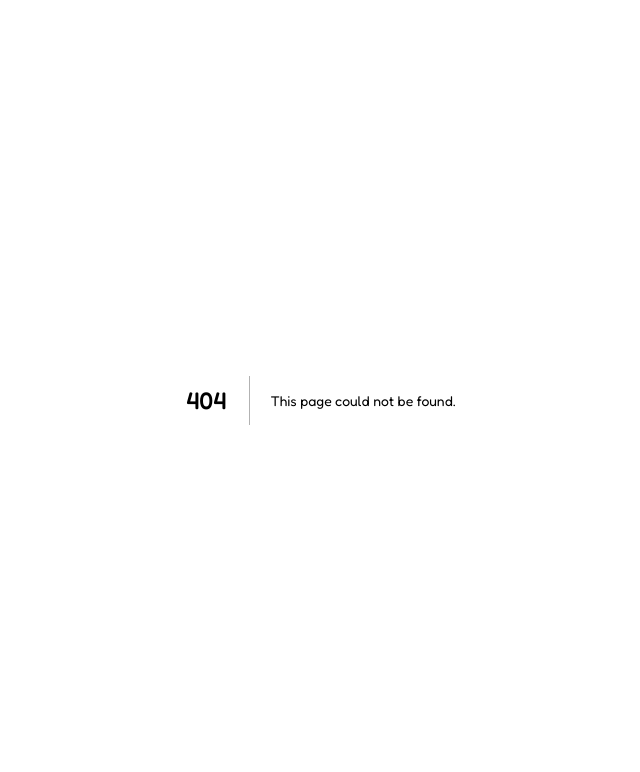
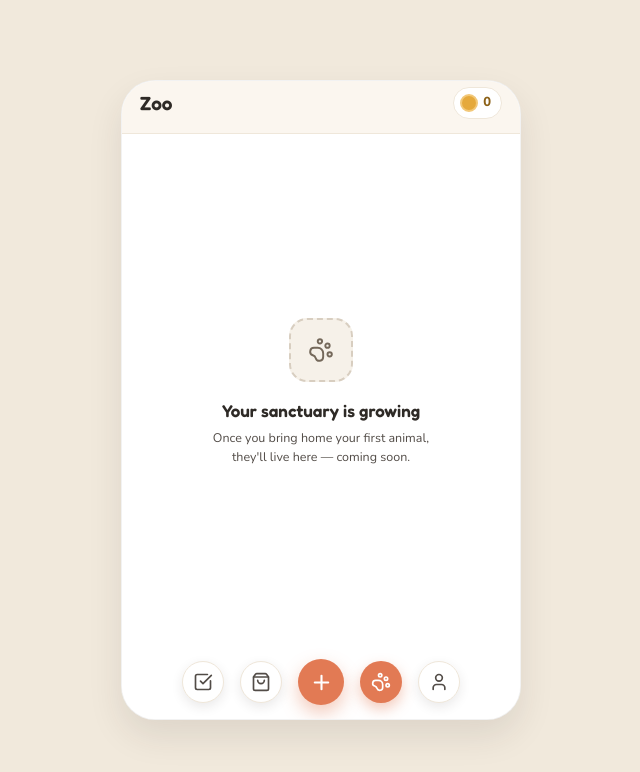
Before and after one commit to SaskiaSteyn/tasktails, a Next.js app: page /zoo in a window 1280 px wide. Before the commit this address had no page. Shown: the top 772 px of the page, without its empty margins (319-959 px from the left). Built offline with nearby package versions, Linux system fonts and the light colour scheme; no server answers; the database is empty; sample sign-in values are in the browser's storage.

Commit message:
feat: added 404  and coming soon pages

```diff
--- /dev/null
+++ b/src/app/not-found.tsx
@@ -0,0 +1,56 @@
+import type { Metadata } from "next";
+import Link from "next/link";
+
+import { auth } from "@/auth";
+import { AppShell } from "@/components/layout/app-shell";
+import { buttonClasses } from "@/components/ui/button";
+
+export const metadata: Metadata = {
+  title: "Page not found · TaskTails",
+};
+
+/**
+ * The global 404 — `design_handoff/ADDENDUM-404.md`. Next.js renders this for
+ * any unmatched route automatically (also reachable via `notFound()`), so it
+ * needs no route of its own.
+ *
+ * The addendum's button always reads "Back to tasks", but where it goes
+ * depends on whether anyone's signed in: the addendum itself says "routes to
+ * the dashboard (or marketing home if logged out)". There's no marketing home
+ * yet (MKT-03 is still To Do) — `/` already redirects a visitor to `/register`
+ * (`src/app/page.tsx`), so pointing a signed-out participant there rather than
+ * hardcoding `/register` here means this page picks up the real marketing
+ * home for free once MKT-03 ships, with no change needed in this file.
+ *
+ * `fullWidth={false}` plus explicit horizontal padding, not the usual
+ * full-width CTA: the addendum draws this button hugging its label ("padding
+ * 0 28px"), not spanning the frame like every other primary button in the app.
+ */
+export default async function NotFound() {
+  const session = await auth();
+  const homeHref = session?.user?.id ? "/tasks" : "/";
+
+  return (
+    <AppShell className="flex flex-1 flex-col items-center justify-center px-[26px] text-center">
+      <p className="font-display text-[96px] leading-none font-semibold text-terracotta">
+        404
+      </p>
+      <h1 className="mt-4 font-display text-[23px] font-semibold">
+        This page wandered off
+      </h1>
+      <p className="mt-2 max-w-[230px] text-[14px] leading-[1.5] text-ink-soft">
+        The page you are looking for doesn&apos;t exist, let&apos;s go back
+        home.
+      </p>
+      <Link
+        href={homeHref}
+        className={buttonClasses({
+          fullWidth: false,
+          className: "mt-6 px-[28px]",
+        })}
+      >
+        Back to tasks
+      </Link>
+    </AppShell>
+  );
+}
--- /dev/null
+++ b/src/app/store/page.tsx
@@ -0,0 +1,32 @@
+import { ShoppingBag } from "lucide-react";
+import type { Metadata } from "next";
+import { redirect } from "next/navigation";
+
+import { auth } from "@/auth";
+import { AppShell } from "@/components/layout/app-shell";
+import { BottomNav } from "@/components/layout/bottom-nav";
+import { ComingSoon } from "@/components/layout/coming-soon";
+import { PersistentHeader } from "@/components/layout/persistent-header";
+
+export const metadata: Metadata = {
+  title: "Store · TaskTails",
+};
+
+/**
+ * Placeholder landing spot for `BottomNav`'s "Store" tab (SHR-01) so it
+ * doesn't 404. The real screen is STOR-01+.
+ */
+export default async function StorePage() {
+  const session = await auth();
+  if (!session?.user?.id) redirect("/login");
+
+  return (
+    <AppShell header={<PersistentHeader title="Store" />} nav={<BottomNav />}>
+      <ComingSoon
+        icon={ShoppingBag}
+        title="Store is on its way"
+        description="Spend your coins on food, accessories and new animals — coming soon."
+      />
+    </AppShell>
+  );
+}
--- /dev/null
+++ b/src/app/zoo/page.tsx
@@ -0,0 +1,32 @@
+import { PawPrint } from "lucide-react";
+import type { Metadata } from "next";
+import { redirect } from "next/navigation";
+
+import { auth } from "@/auth";
+import { AppShell } from "@/components/layout/app-shell";
+import { BottomNav } from "@/components/layout/bottom-nav";
+import { ComingSoon } from "@/components/layout/coming-soon";
+import { PersistentHeader } from "@/components/layout/persistent-header";
+
+export const metadata: Metadata = {
+  title: "Zoo · TaskTails",
+};
+
+/**
+ * Placeholder landing spot for `BottomNav`'s "Zoo" tab (SHR-01) so it doesn't
+ * 404. The real sanctuary screen is PET-01+.
+ */
+export default async function ZooPage() {
+  const session = await auth();
+  if (!session?.user?.id) redirect("/login");
+
+  return (
+    <AppShell header={<PersistentHeader title="Zoo" />} nav={<BottomNav />}>
+      <ComingSoon
+        icon={PawPrint}
+        title="Your sanctuary is growing"
+        description="Once you bring home your first animal, they'll live here — coming soon."
+      />
+    </AppShell>
+  );
+}
--- /dev/null
+++ b/src/components/layout/coming-soon.tsx
@@ -0,0 +1,37 @@
+import type { LucideIcon } from "lucide-react";
+
+/**
+ * Placeholder body for a nav destination whose real screen hasn't shipped yet
+ * (`/store` — STOR-01, `/zoo` — PET-01). `BottomNav` (SHR-01) has linked to
+ * both since it was built, on the same "forward-declared route" pattern
+ * `/tasks` used before TASK-01 existed — until now, following either tab hit
+ * Next's default unstyled 404.
+ *
+ * Same visual language as `EmptyTasksState` (SHR-04): dashed icon tile,
+ * Fredoka heading, muted supporting line. No action button — unlike an empty
+ * task list, there's nothing here yet to *do*, just somewhere to come back to.
+ */
+export function ComingSoon({
+  icon: Icon,
+  title,
+  description,
+}: {
+  icon: LucideIcon;
+  title: string;
+  description: string;
+}) {
+  return (
+    <div className="flex flex-1 flex-col items-center justify-center px-6 text-center">
+      <div
+        aria-hidden
+        className="mb-4 flex size-16 items-center justify-center rounded-card-lg border-2 border-dashed border-checkbox bg-input"
+      >
+        <Icon size={26} strokeWidth={1.8} className="text-ink-faint" />
+      </div>
+      <p className="font-display text-[17px] font-semibold">{title}</p>
+      <p className="mt-[6px] max-w-[230px] text-[12.5px] text-ink-soft">
+        {description}
+      </p>
+    </div>
+  );
+}
```
Also changed, not shown: Features.csv, 1 other file (tests, documents, lock files or other folders).
